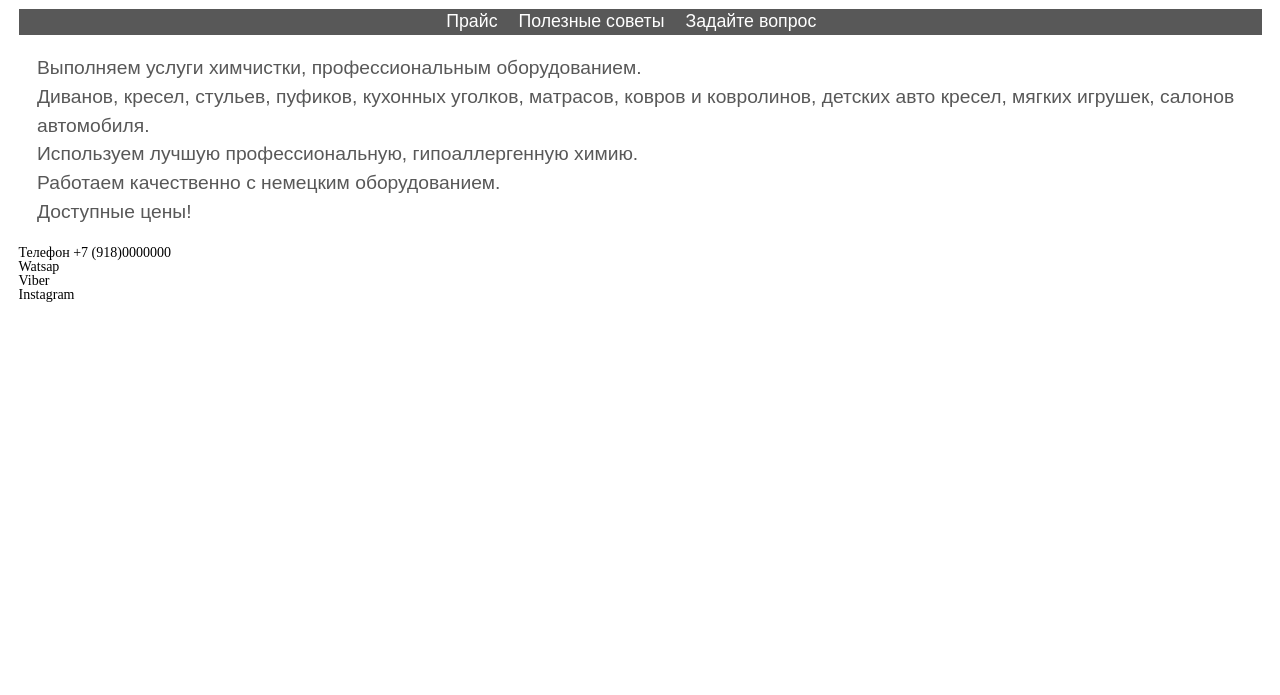
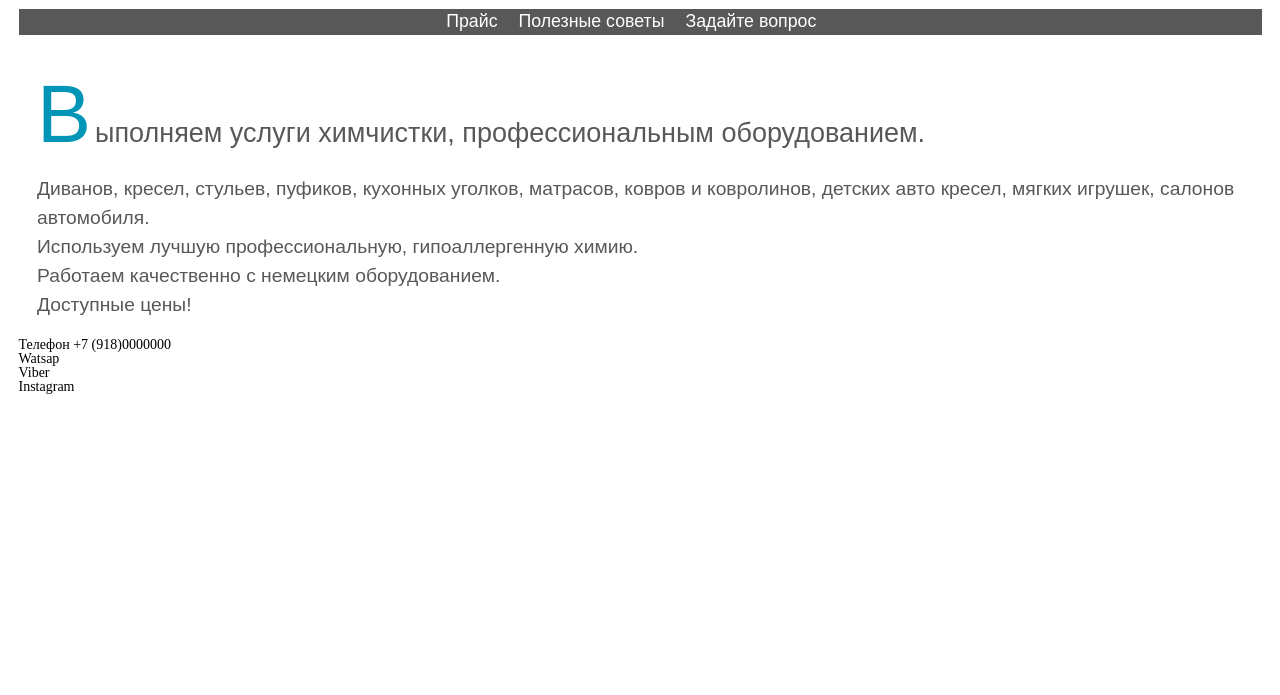
Before and after one commit to Cat75sochi/mobi.com, a plain HTML site: page index.html in a window 1280 px wide. Shown: the part 105-800 px from the top of the page. Drawn offline with Linux system fonts and the light colour scheme.

Commit message:
Add files via upload

```diff
--- a/css/screen.css
+++ b/css/screen.css
@@ -96,13 +96,28 @@ min-height: 100vh;
 	line-height: 1.5;
 	font-family: arial;
 	color: #585858;
-
-
-	font-size: -webkit-calc(14px + (21 - 14) * ((100vw - 320px) / (1600 - 320)));
+		font-size: -webkit-calc(14px + (21 - 14) * ((100vw - 320px) / (1600 - 320)));
 	font-size: calc(14px + (21 - 14) * ((100vw - 320px) / (1600 - 320)));
 	padding: calc(14px + (20 - 14) * ((100vw - 320px) / (1600 - 320)));
 
+
+
 }
+
+ .post::first-letter {
+    font-size: 3em; /* Размер буквы */
+    color:#0095b6;/* Цвет буквы */
+       margin: 0 4px 2px 0; /* Отступы вокруг буквы */
+   }
+.post::first-line{
+
+font-size: calc(18px + (30 - 18) * ((100vw - 320px) / (1600 - 320)));
+
+}
+p {
+	margin-top: calc(5px + (15 - 5) * ((100vw - 320px) / (1600 - 320)));
+}
+
 .contacts {}
 
 .footer {
```
